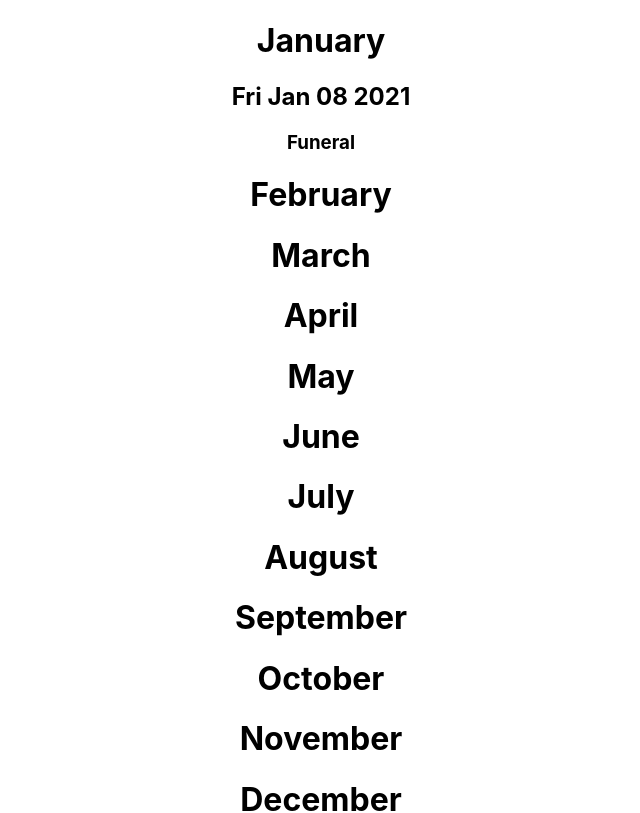
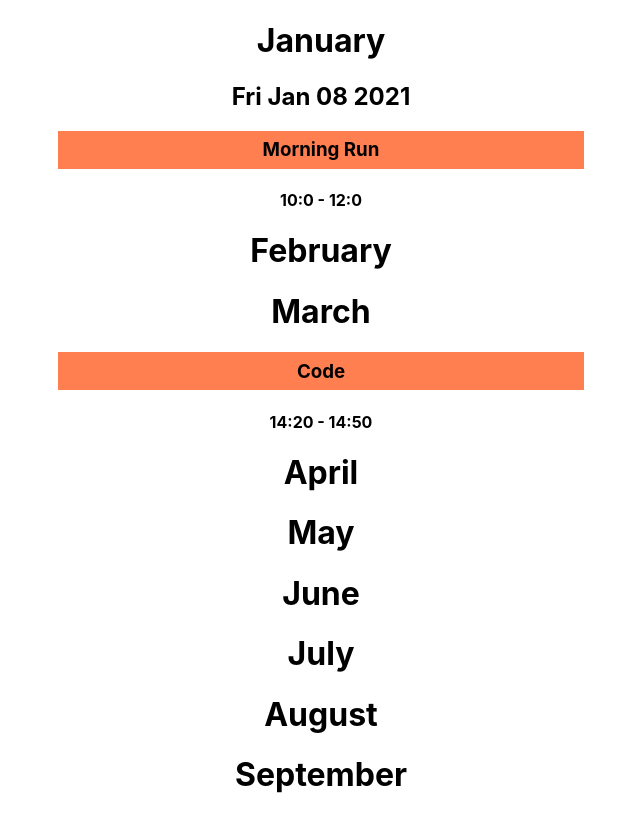
Before and after one commit to RaccoonHowell/Schedule, a React (Create React App) app: page / in a window 1280 px wide. Shown: the top 813 px of the page, without its empty margins (319-959 px from the left). Built offline with nearby package versions, Linux system fonts and the light colour scheme.

Commit message:
added new time component and basic css to event component

```diff
--- a/src/App.css
+++ b/src/App.css
@@ -2,37 +2,21 @@
   text-align: center;
 }
 
-.App-logo {
-  height: 40vmin;
-  pointer-events: none;
+h3{
+  width: 40%;
+  margin-left: auto;
+  margin-right: auto;
+  padding: 0.4em;
+  display: flex;
+  justify-content: space-around;
+  align-items: center;
+  background-color: coral;
 }
 
-@media (prefers-reduced-motion: no-preference) {
-  .App-logo {
-    animation: App-logo-spin infinite 20s linear;
-  }
+.run {
+  background-color: rgb(255, 127, 80);
 }
 
-.App-header {
-  background-color: #282c34;
-  min-height: 100vh;
-  display: flex;
-  flex-direction: column;
-  align-items: center;
-  justify-content: center;
-  font-size: calc(10px + 2vmin);
-  color: white;
+.code {
+  background-color: rgb(80, 106, 255);
 }
-
-.App-link {
-  color: #61dafb;
-}
-
-@keyframes App-logo-spin {
-  from {
-    transform: rotate(0deg);
-  }
-  to {
-    transform: rotate(360deg);
-  }
-}
--- a/src/App.tsx
+++ b/src/App.tsx
@@ -3,16 +3,19 @@ import './App.css';
 import Header from './components/header';
 import DateHeader from './components/dateHeader';
 import Event from './components/event';
+import Time from './components/time';
 
 function App() {
-  const date1: Date = new Date(2021, 0, 8);
   return (
     <div className="App">
       <Header month='January' />
-      <DateHeader date={ date1 } />
-      <Event event='Funeral' />
+      <DateHeader date={ new Date(2021, 0, 8) } />
+      <Event event='Morning Run' />
+      <Time startTime={new Date(2021, 0 , 8, 10, 0)} finishTime={new Date(2021, 0, 8, 12, 0)} />
       <Header month='February' />
       <Header month='March' />
+      <Event event='Code' />
+      <Time startTime={new Date(2021, 2, 12, 14, 20)} finishTime={new Date(2021, 2, 12, 14, 50)} />
       <Header month='April' />
       <Header month='May' />
       <Header month='June' />
--- /dev/null
+++ b/src/components/time.tsx
@@ -0,0 +1,11 @@
+import React from 'react';
+
+interface TimeProps { startTime: Date, finishTime: Date }
+
+const Time = ({startTime, finishTime}: TimeProps) => {
+    return (
+            <h4>{ `${startTime.getHours()}:${startTime.getMinutes()} - ${finishTime.getHours()}:${finishTime.getMinutes()}` }</h4>
+    )
+}
+
+export default Time;
```
Also changed, not shown: 1 other file (tests, documents, lock files or other folders).
